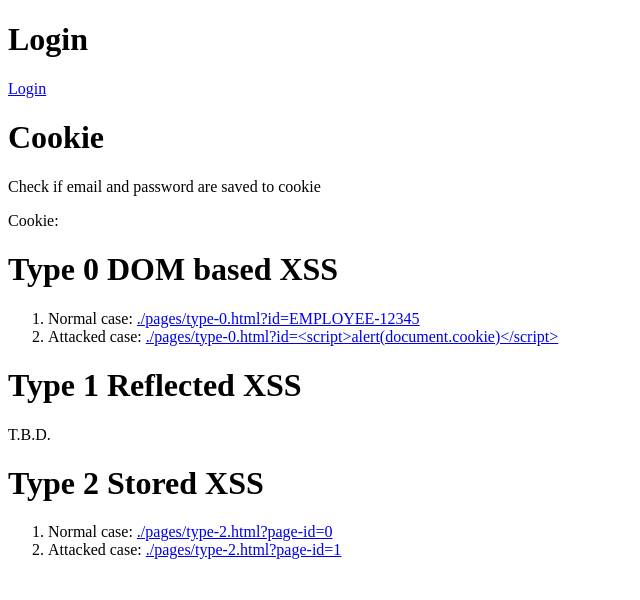
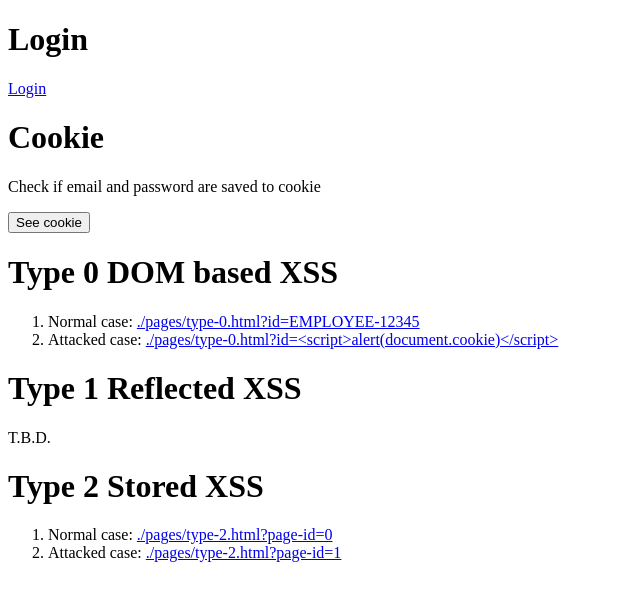
Before and after one commit to yamamichid/xss-demo, a plain HTML site: page docs/index.html in a window 1280 px wide. Shown: the whole page, without its empty margins (0-640 px from the left). Drawn offline with Linux system fonts and the light colour scheme.

Commit message:
Fix cookie

```diff
--- a/docs/index.html
+++ b/docs/index.html
@@ -6,7 +6,7 @@
 
         <h1>Cookie</h1>
         <p>Check if email and password are saved to cookie</p>
-        <p>Cookie: <span id="cookie-info"></span></p>
+        <button onclick="alertCookie()">See cookie</button>
 
 
         <h1>Type 0 DOM based XSS</h1>
@@ -33,6 +33,8 @@
         </ol>
     </body>
     <script>
-        document.getElementById("cookie-info").innerText = document.cookie;
+        function alertCookie() {
+            alert(document.cookie);
+        }
     </script>
 </html>
```
